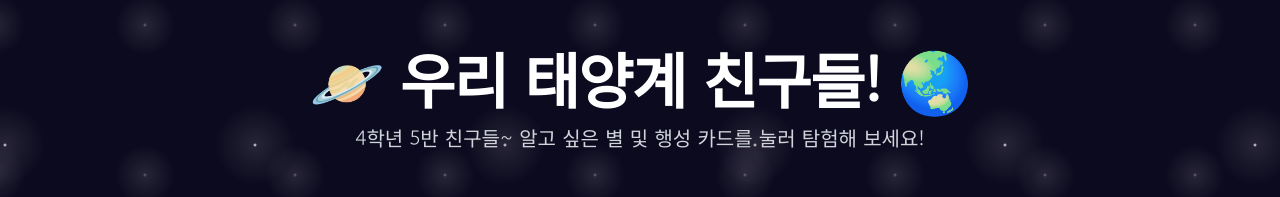
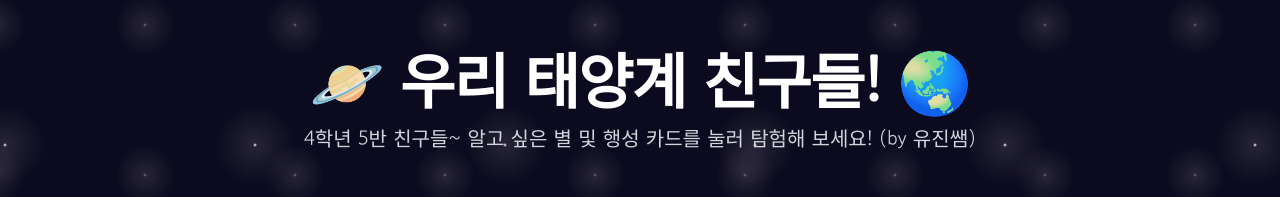
Before and after one commit to yujinyujinmin/yujinyujinmin, a plain HTML site: page index.html in a window 1280 px wide. Shown: the top 197 px of the page. Drawn offline with nearby package versions, Linux system fonts and the light colour scheme.

Commit message:
Update index.html

```diff
--- a/index.html
+++ b/index.html
@@ -61,7 +61,7 @@
     <!-- 페이지 헤더 -->
     <header class="text-center py-8 md:py-12">
         <h1 class="text-4xl md:text-6xl font-bold tracking-tight">🪐 우리 태양계 친구들! 🌏</h1>
-        <p class="mt-4 text-lg md:text-xl text-gray-300">4학년 5반 친구들~ 알고 싶은 별 및 행성 카드를 눌러 탐험해 보세요!</p>
+        <p class="mt-4 text-lg md:text-xl text-gray-300">4학년 5반 친구들~ 알고 싶은 별 및 행성 카드를 눌러 탐험해 보세요! (by 유진쌤)</p>
     </header>
 
     <!-- 천체 카드 그리드 -->
```
